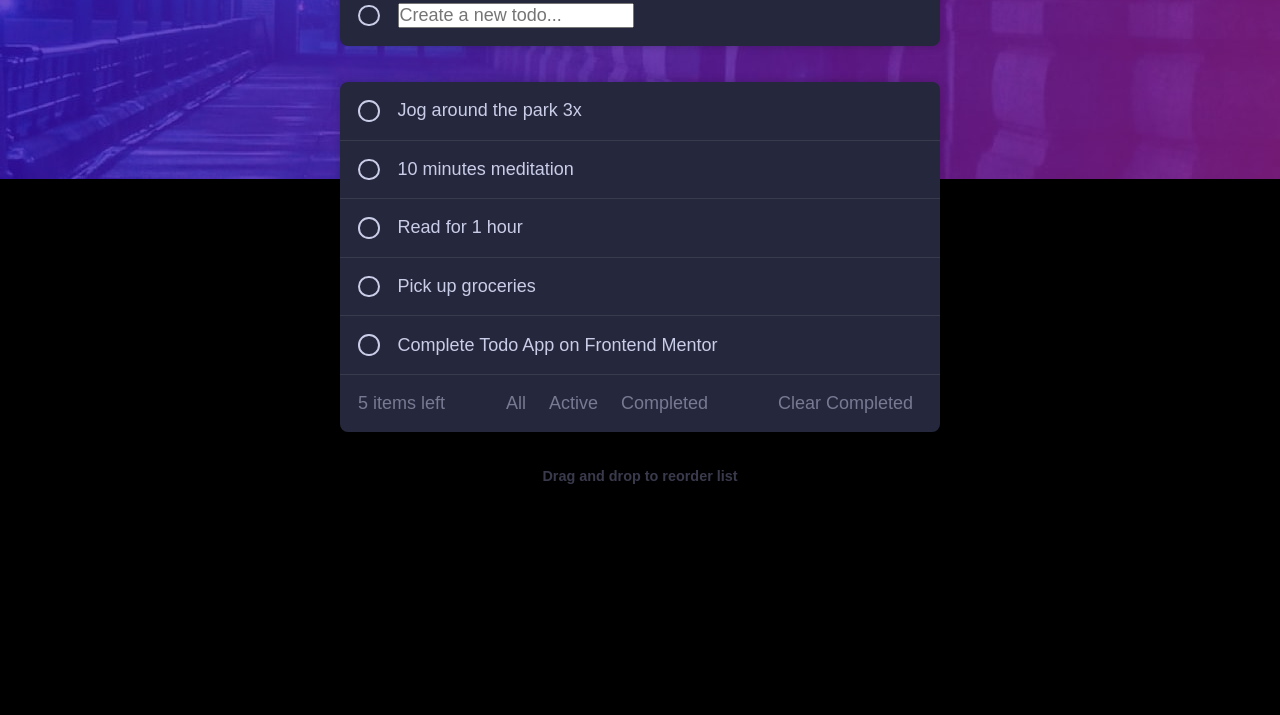
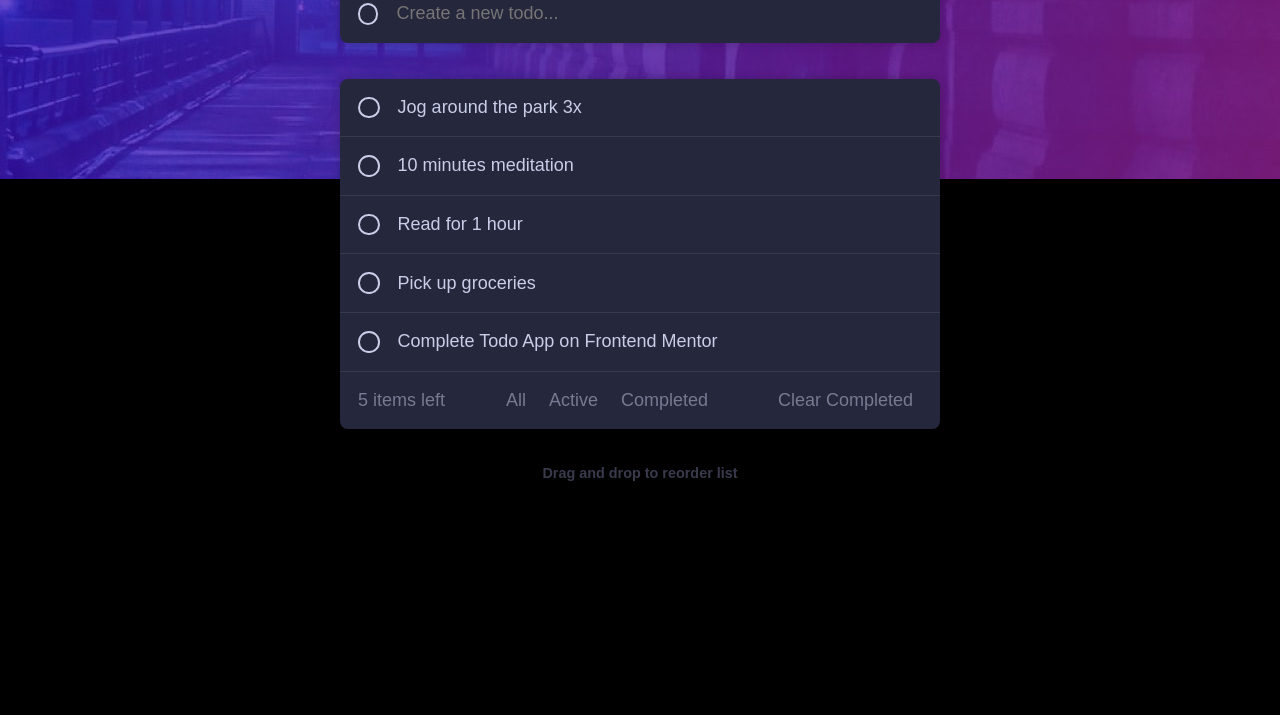
Before and after one commit to Collinsturi/tg-todo-app, a plain HTML site: page index.html in a window 1280 px wide. Shown: the part 121-836 px from the top of the page. Drawn offline with Linux system fonts and the light colour scheme.

Commit message:
dark theme: Removed the focus for the input text and made the background color to be dark blue

```diff
--- a/style.css
+++ b/style.css
@@ -228,3 +228,16 @@ main {
   border-width: 0 2px 2px 0;
   transform: rotate(45deg);
 }
+
+.todo-list-container-top input[type="text"] {
+  width: 100%;
+  border: none;
+  background-color: transparent;
+  color: var(--dark-light-grayish-blue);
+  font-size: 1rem;
+  font-weight: 100;
+}
+
+.todo-list-container-top input[type="text"]:focus {
+  outline: none;
+}
```
